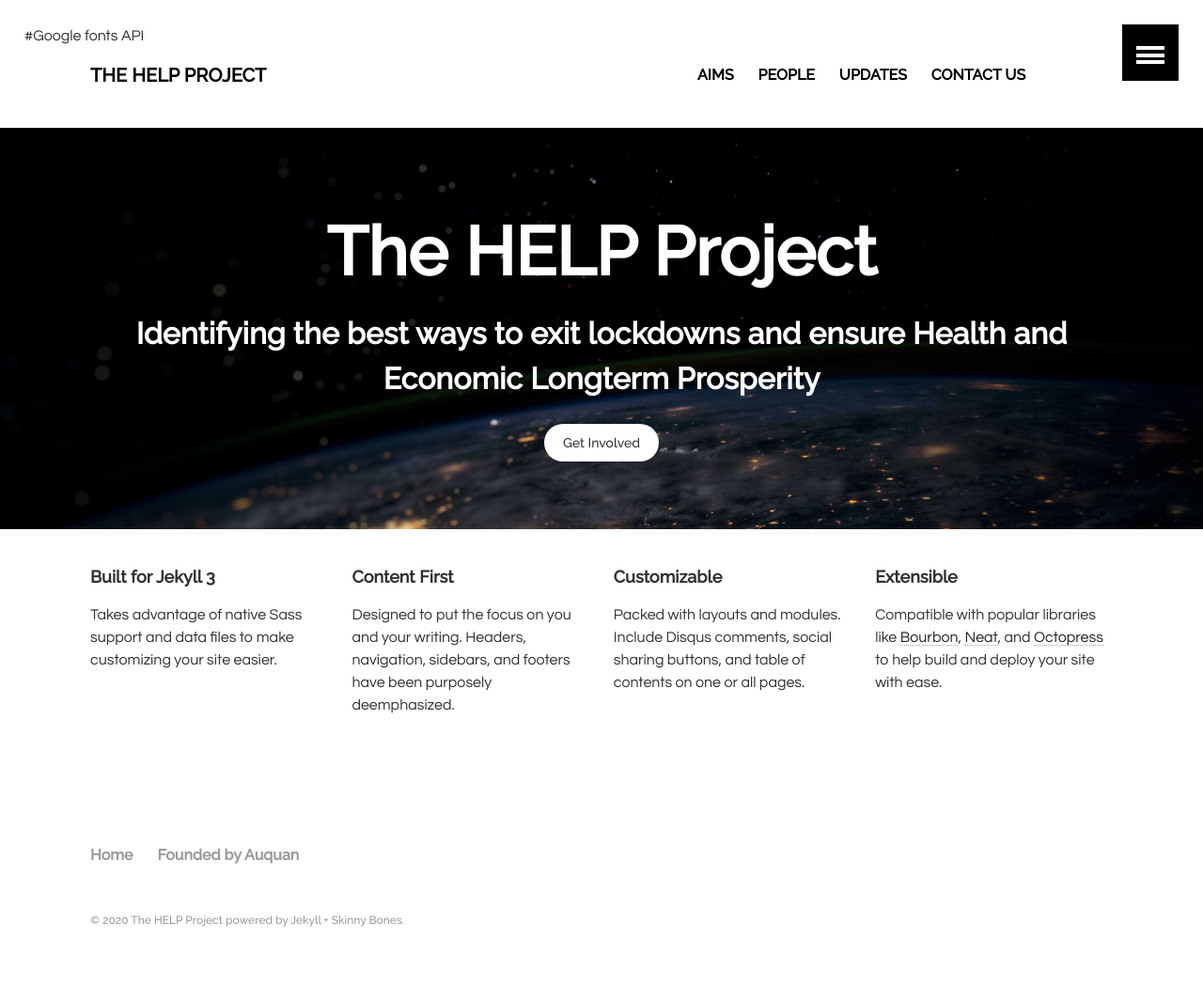
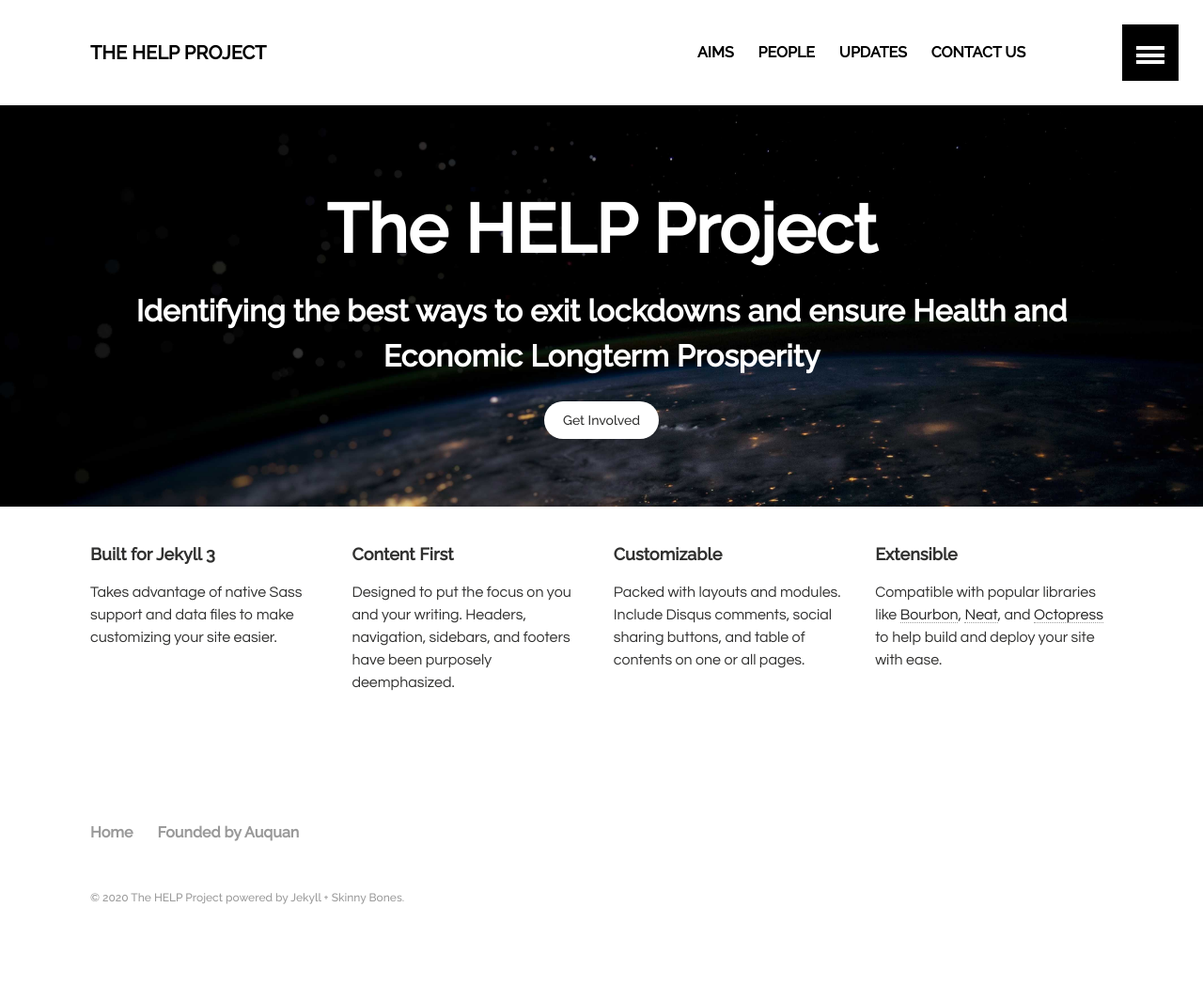
Before and after one commit to Auquan/help_project, a Jekyll site: the page built from index.md, in a window 1280 px wide. Shown: the whole page at 94% size. Built offline with Jekyll 4.4.1, drawn with Linux system fonts in a browser that asks for light colours; after the commit the page ends 1041 px from its top, so only the background shows below that.

Commit message:
Removed 'comment'

```diff
--- a/_includes/header.html
+++ b/_includes/header.html
@@ -1,5 +1,4 @@
 <header id="masthead">
-  #Google fonts API
   <link href="https://fonts.googleapis.com/css2?family=Questrial&family=Raleway:wght@500&display=swap" rel="stylesheet">
   <div class="inner-wrap">
     <a href="{{ site.url }}/" class="site-title">{{ site.title }}</a>
```
